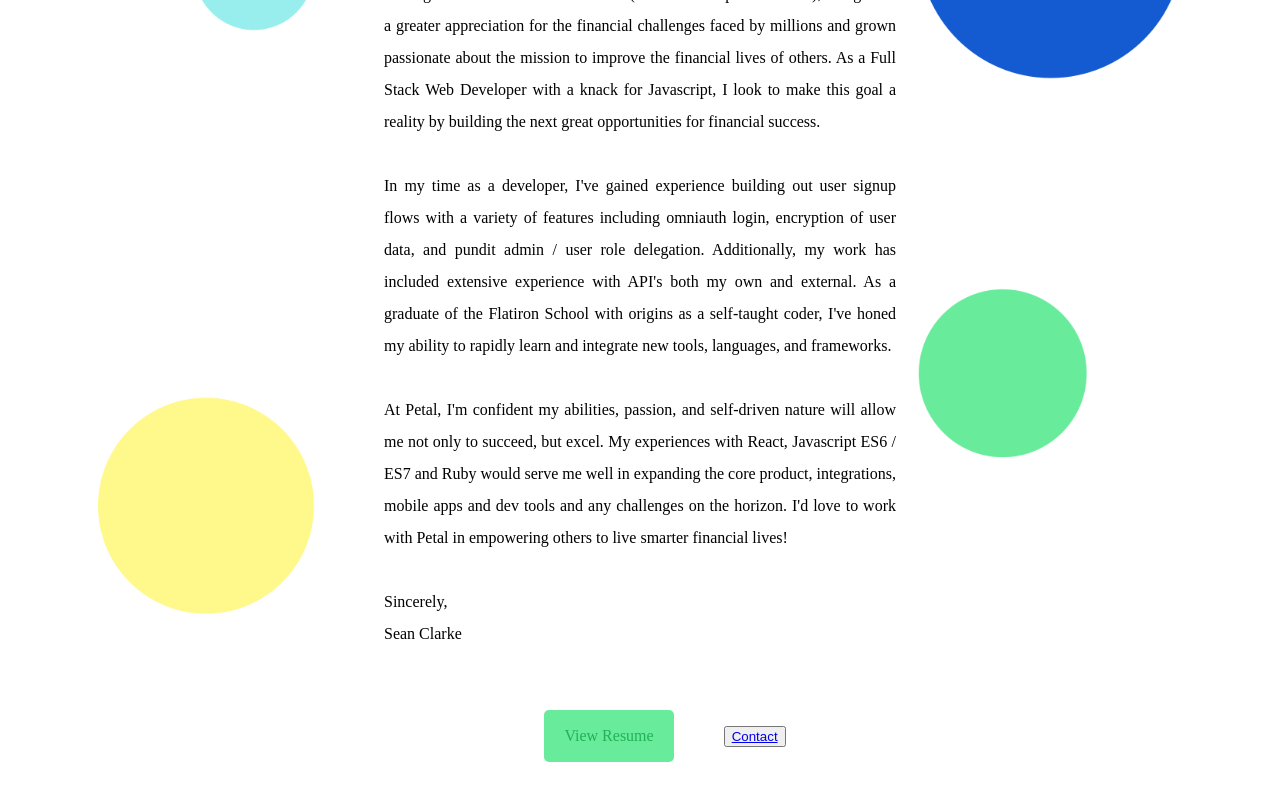
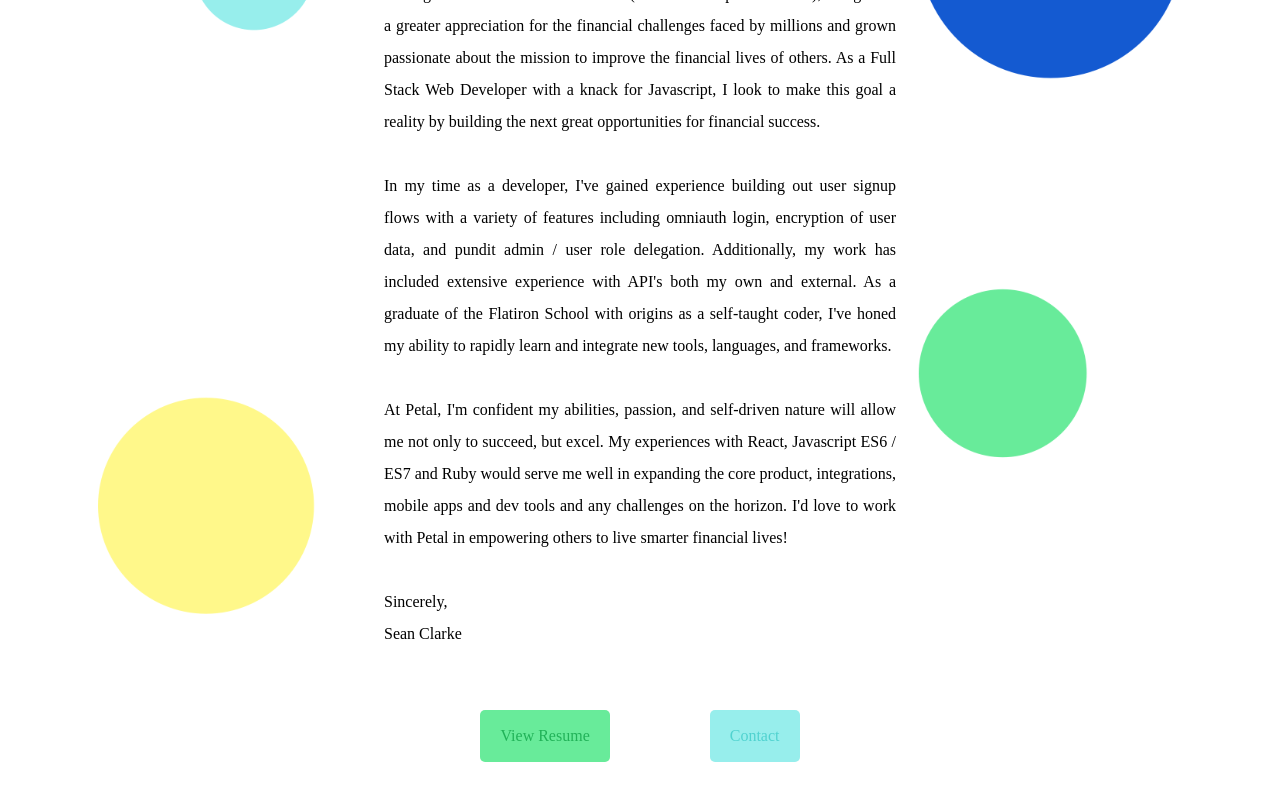
Before and after one commit to SCDesigns/petal, a React (Create React App) app in the folder petal/: page / in a window 1280 px wide. Shown: the part 1676-2476 px from the top of the page. Built offline with nearby package versions, Linux system fonts and the light colour scheme.

Commit message:
fixed missing button styling

```diff
--- a/petal/src/App.css
+++ b/petal/src/App.css
@@ -135,7 +135,28 @@ h1.WriteUp {
   color: #21B258;
 }
 
+
 .btn a:hover {
+  color: #FFF88A;
+}
+
+.btn2 {
+  background-color: #97EEEC;
+  border: none;
+  border-radius: 5px;
+  padding: 10px 20px;
+  font-family: HKNova-MediumNarrow;
+  font-size: 1em;
+  line-height: 2em;
+  margin: 50px;
+}
+
+.btn2 a {
+  text-decoration: none;
+  color: #50D2CF;
+}
+
+.btn2 a:hover {
   color: #FFF88A;
 }
 
```
